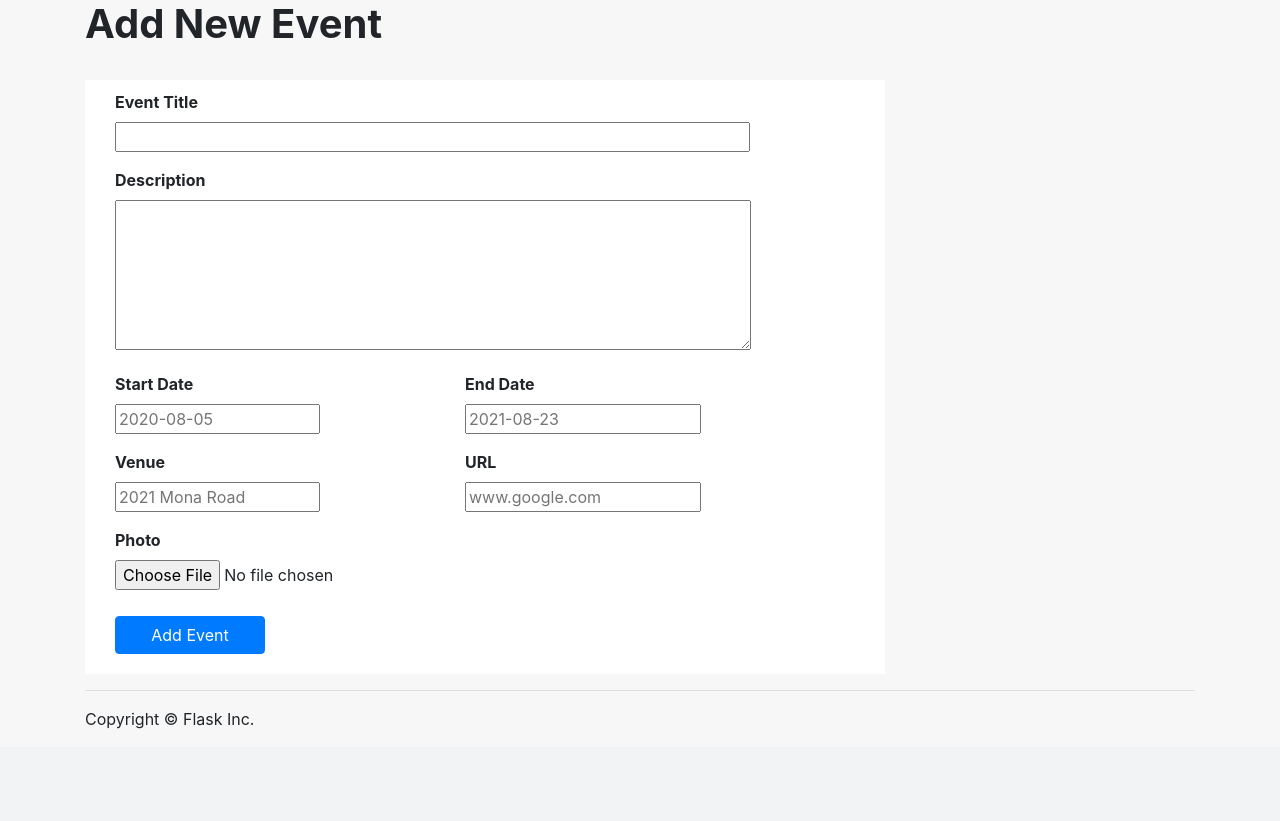
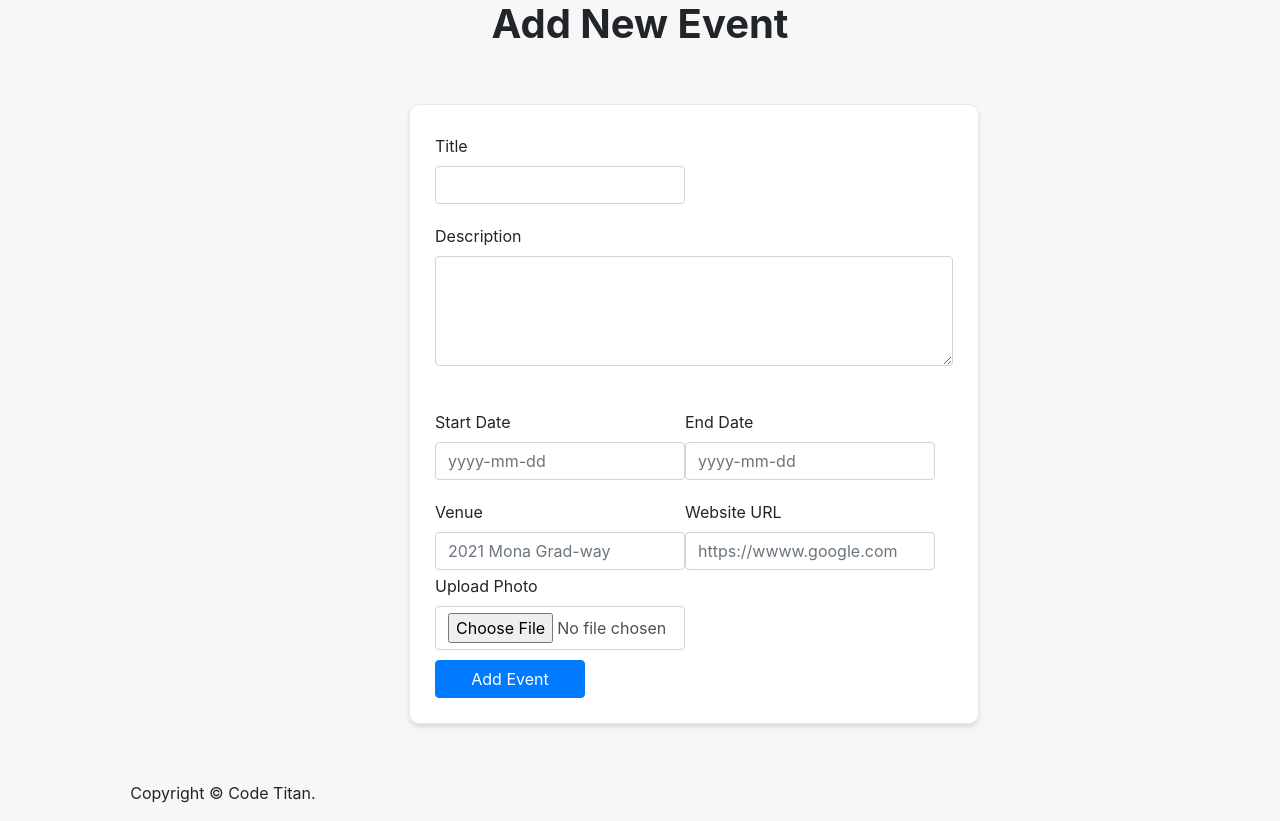
Before and after one commit to adoseofsam/cycle8, a Flask app: page /eventForm in a window 1280 px wide. Shown: the part 56-877 px from the top of the page. Before the commit the page ends 785 px from the top, so only its background shows below. Run offline with Flask 2, Linux system fonts and the light colour scheme; some libraries are stand-ins or nearby versions.

Commit message:
made changes to create.html, create api and css

```diff
--- a/EMS/app/__init__.py
+++ b/EMS/app/__init__.py
@@ -20,7 +20,8 @@
 # Flask-SQLAlchemy
 app.config['SECRET_KEY'] = SECRET_KEY
 # app.config['SQLALCHEMY_DATABASE_URI'] = "mariadb+mariadbconnector://%s:%s@localhost/%s" % (USERNAME,PASSWORD,DATABASE)
-app.config['SQLALCHEMY_DATABASE_URI'] = "mysql+mysqlconnector://%s:%s@localhost/%s" % (USERNAME,PASSWORD,DATABASE)
+# app.config['SQLALCHEMY_DATABASE_URI'] = "mysql+mysqlconnector://%s:%s@localhost/%s" % (USERNAME,PASSWORD,DATABASE)
+app.config['SQLALCHEMY_DATABASE_URI'] = "mysql+mysqlconnector://root:!believ3@localhost/emsdb"
 app.config['SQLALCHEMY_TRACK_MODIFICATIONS'] = False # added just to suppress a warning
 
 app.config['WTF_CSRF_ENABLED'] = False
--- a/EMS/app/static/css/app.css
+++ b/EMS/app/static/css/app.css
@@ -23,10 +23,14 @@
 
 .form-group{
   font-weight: bold;
+  width: 350px;
 }
 form{
+  border-radius: 10px;
+  padding: 25px;
+  box-shadow: 0 4px 6px -1px rgba(0, 0, 0, 0.1), 0 2px 4px -1px rgba(0, 0, 0, 0.06);
   background-color: #ffffff;
-  padding: 10px 100px 20px 30px;
+  /* padding: 10px 100px 20px 30px; */
   width: 800px;
   height: auto;
   display: flex;
@@ -37,6 +41,13 @@
     margin-right: auto;
     text-align: left; */
 
+}
+#event-form {
+  width: 570px;
+  border:1px solid rgb(233, 233, 233);
+}
+.form-field {
+  width: 250px;
 }
 button, .btn {
 
@@ -53,7 +64,19 @@
 .small{
   font-weight: bold;
 }
+.maincontainer{
+  display:flex;
+  max-width: 75vw !important;
+  justify-content: left;
+  flex-direction: column;
+}
 
+.container{
+  display:flex;
+  max-width: 82vw;
+  justify-content: left;
+  flex-direction: column;
+}
 #mainContainer {
   margin: auto;
   width: 75%;
@@ -62,3 +85,9 @@
 #jumbotronDiv {
   padding: 7%;
 }
+.heading{
+  text-align: center;
+}
+.add_event{
+  padding-left: 210px;
+}
--- a/EMS/app/templates/create.html
+++ b/EMS/app/templates/create.html
@@ -4,59 +4,83 @@
 
 <h1 class="heading">Add New Event</h1>
 <br>
-<form action="{{url_for('eventForm')}}" method='POST' enctype = "multipart/form-data">
-    {{ form.csrf_token }}
-    <div class="form-group">
-        {{ form.title.label }} <br>
-        {{ form.title (size=57) }}
+<div class="container maincontainer">
+  <div class="add_event m-4 ">
+<form method="POST" class="form" action="" id="event-form" @submit.prevent="addEvent()">
+  <div class="mt-sm-1 mb-sm-1 d-flex flex-area1">
+      <div>
+          <label class="" for="title">Title</label><br>
+          <input type="text" class="form-control form-field" name="title" required>
       </div>
+  </div>
+  <div class="mt-sm-3 mb-sm-1">
+    <label class="" for="description">Description</label><br>
+    <textarea name="description" class="form-control" rows="4" required></textarea><br>
+</div>
+  <div class="mt-sm-3 mb-sm-1 d-flex flex-area1">
+      <div>
+          <label class="" for="start_date">Start Date</label><br>
+          <input type="text" class="form-control form-field" placeholder="yyyy-mm-dd" name="start_date" required>
+      </div>
+      <div>
+          <label class="" for="end_date">End Date</label><br>
+          <input type="text" class="form-control form-field" placeholder= "yyyy-mm-dd" name="end_date" required>
+      </div>
+  </div>
+  <div class="mt-sm-3 mb-sm-1 d-flex flex-area1">
+      <div>
+          <label class="" for="venue">Venue</label><br>
+          <input type="text" class="form-control form-field" placeholder="2021 Mona Grad-way" name="venue" required>
+      </div>
+      <div>
+          <label class="" for="website_url">Website URL</label><br>
+          <input type="text" class="form-control form-field" placeholder="https://wwww.google.com" name="website_url" required>
 
-
-  <div class="form-group">
-    {{ form.description.label }} <br>
-    {{ form.description (rows=6, cols=60) }}
+      </div>
   </div>
 
-  <div class="row">
-      <div class="col-md-6">
-        <div class="form-group">
-            {{ form.start_date.label }} <br>
-            {{ form.start_date (size=15, placeholder='2020-08-05') }}
-          </div>
-      </div>
-      <br>
-
-      <div class="col-md-6">
-        <div class="form-group">
-            {{ form.end_date.label }} <br>
-            {{ form.end_date (size=18, placeholder='2021-08-23') }}
-          </div>
-      </div>
-
+  <div class="">
+      <label class="" for="photo">Upload Photo</label><br>
+      <input type="file" class="form-control form-field" name="photo" accept=".jpeg, .jpg, .png" required>
   </div>
-  <div class="row">
-    <div class="col-md-6">
-      <div class="form-group">
-          {{ form.venue.label }} <br>
-          {{ form.venue (size=15, placeholder='2021 Mona Road') }}
-        </div>
-    </div>
-    <br>
-
-    <div class="col-md-6">
-      <div class="form-group">
-          {{ form.website_url.label }} <br>
-          {{ form.website_url (size=18, placeholder='www.google.com') }}
-        </div>
-    </div>
-</div>
-
-
-  <div class="form-group">
-    {{ form.photo.label }} <br>
-    {{ form.photo (id='photo') }}
-  </div>
-
   <button type="submit" name="submit" class="btn btn-primary">Add Event</button>
 </form>
+</div>
+</div>
 {% endblock %}
+
+{% block js %}
+<script>
+  function addEvent(){
+    let self = this;
+    let eventForm = document.getElementById('event-form');
+    let form_data = new FormData(eventForm);
+
+    fetch("/api/create", {
+                method: 'POST',
+                body: form_data,
+                headers: {
+                    'X-CSRFToken': token,
+                    'Authorization': 'Bearer ' + localStorage.getItem('token')
+                },
+                credentials: 'same-origin'
+            })
+            .then(function(response) {
+                console.log(response);
+                return response.json();
+            })
+            .then(function(jsonResponse) {
+                if(jsonResponse.data){
+                  window.location = "http://127.0.0.1:5000/viewEvents"
+                  swal({title: "Add Event",text: jsonResponse.message,icon: "success",button: "Proceed"});
+                }else{
+                    swal({title: "Add Event",text: jsonResponse.errors[0],icon: "error",button: "Try Again"});
+                }
+
+            })
+            .catch(function(error) {
+                console.log(error);
+            });
+          }
+</script>
+{% endblock%}
--- a/EMS/app/templates/footer.html
+++ b/EMS/app/templates/footer.html
@@ -1,2 +1,2 @@
 <hr>
-<p>Copyright &copy; Flask Inc.</p>
+<p>Copyright &copy; Code Titan.</p>
--- a/EMS/app/views.py
+++ b/EMS/app/views.py
@@ -81,36 +81,41 @@
 
 # This route requires a JWT in order to work. Note the @requires_auth
 
-@app.route('/api/create', methods=['POST'])
-# @requires_auth
+@app.route("/api/create", methods=['POST'])
+@requires_auth
 def create():
     form = EventForm()
     errors = []
-    if request.method == 'POST' and form.validate_on_submit():
+    if request.method == 'POST':
+        if form.validate_on_submit():
+
             title = form.title.data
+
             start_date = form.start_date.data
             s = datetime.datetime.strptime(start_date, '%Y-%m-%d')
             end_date = form.end_date.data
             e = datetime.datetime.strptime(end_date, '%Y-%m-%d')
+
             description = form.description.data
             venue = form.venue.data
             photo = form.photo.data
-            filename = secure_filename(photo.filename)
             website_url = form.website_url.data
             status = "Pending" #placeholder until further notice
             date = datetime.datetime.now().strftime('%Y-%m-%d %H:%M:%S')
+
+            filename = secure_filename(photo.filename)
+
 
             event1 = Events.query.filter_by(title=title).first()
 
             if event1 is None:
 
                 photo.save(os.path.join(app.config['UPLOAD_FOLDER'], filename))
+
                 newEvent = Events(title = title, start_date=s,end_date=e,description=description,venue=venue,photo=filename,website_url=website_url,status=status,uid = current_user.get_id(),date=date)
 
                 db.session.add(newEvent)
                 db.session.commit()
-
-                flash('Event successfully created!','success')
 
                 event = Events.query.filter_by(title=title).first()
 
@@ -125,13 +130,15 @@
                         'photo' : filename,
                         'website_url' : website_url,
                         'status' : status,
-                        'uid' : current_user.get_id(),
+                        'uid' : g.current_user["id"],
                         'date' : date
                 }]
-                return jsonify(data=data)
+                message = 'Event successfully created!'
+
+                return jsonify(data=data, message = message)
             else:
                 errors.append("Title already exists")
-    return jsonify(errors=form_errors(form)+errors)
+    return jsonify(errors=form_errors(form))
 
 
 
```
